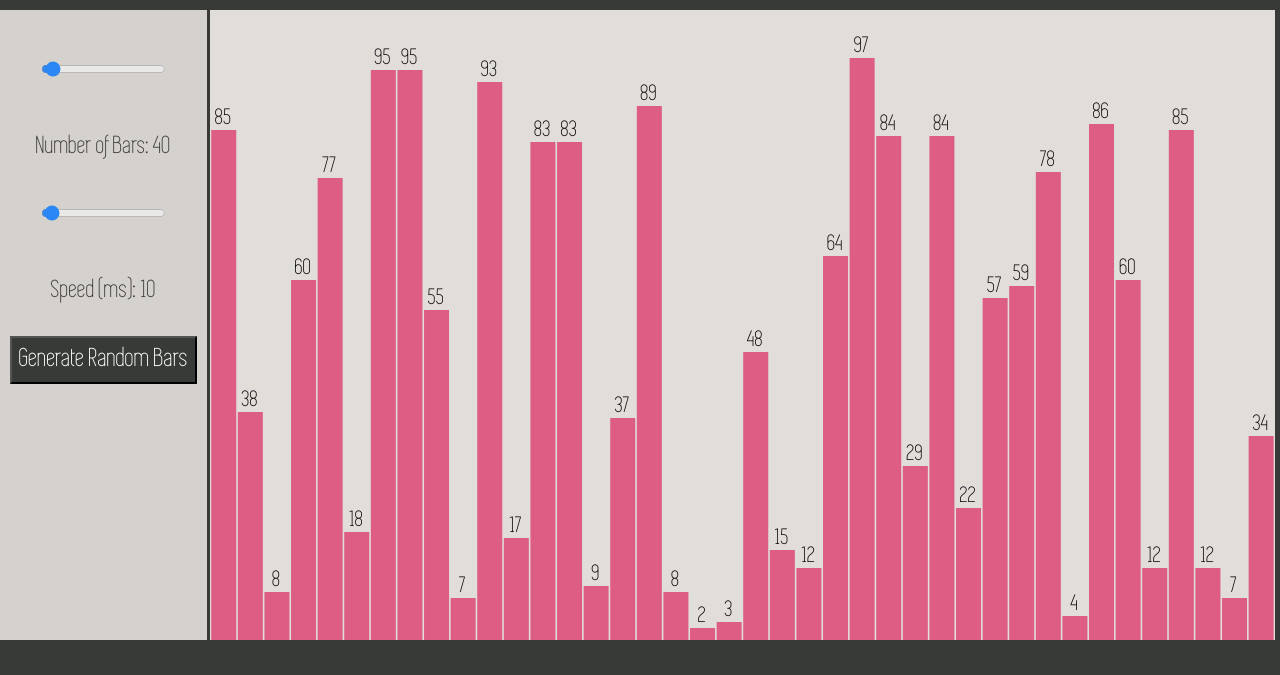
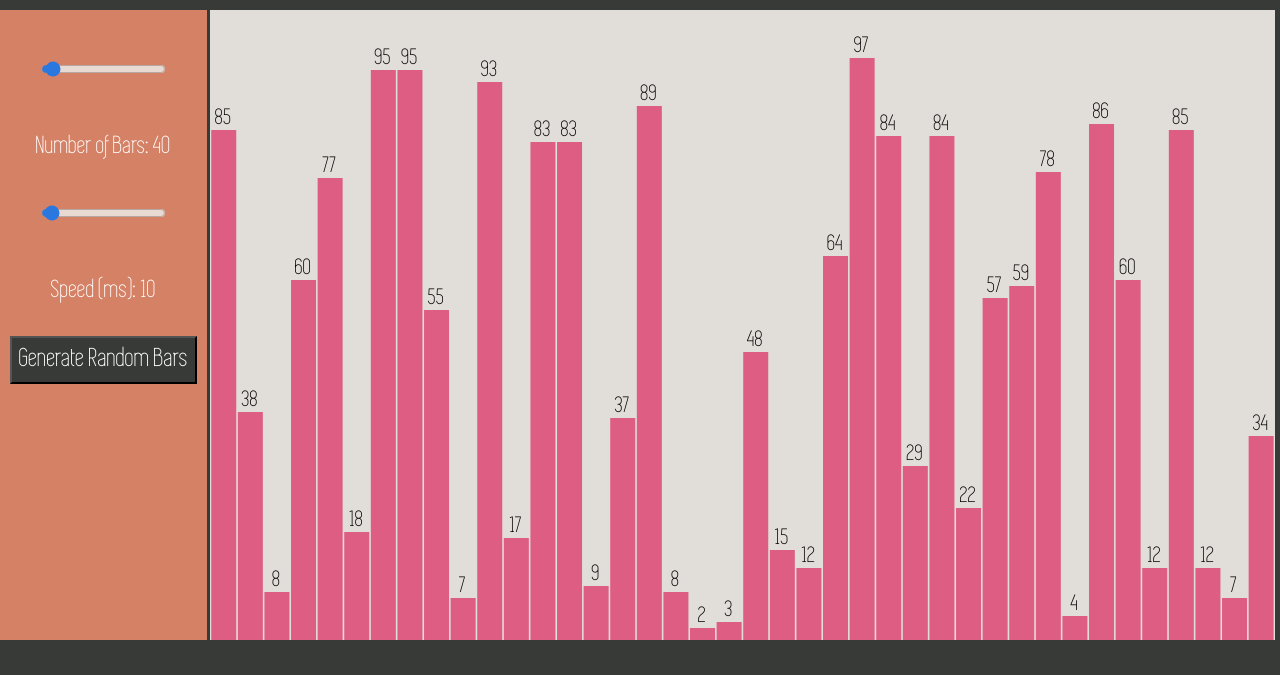
Before and after one commit to brandonktran/Sorting_Algorithms_Visualizer, a plain HTML site: page index.html in a window 1280 px wide. Shown: the part 125-800 px from the top of the page. Drawn offline with nearby package versions, Linux system fonts and the light colour scheme.

```diff
--- a/src/styles.css
+++ b/src/styles.css
@@ -84,7 +84,7 @@
 }
 
 .side {
-	background-color:rgb(213, 209, 205);
+	background-color:#D48166;
 	vertical-align: top;
 	text-align: center;
 	width: 16.2%;
@@ -95,7 +95,7 @@
 }
 
 span, p {
-	color: #373a36;
+	color: white;
 	/* font-family: Arial, Helvetica, sans-serif; */
 	font-size: 2vw;
 	padding-top: 5%;
```
